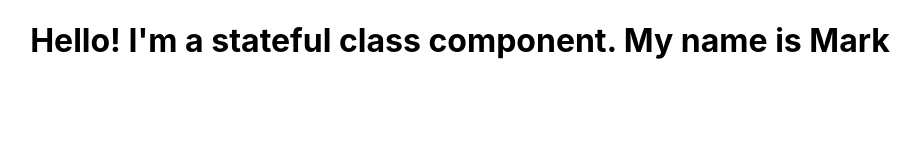
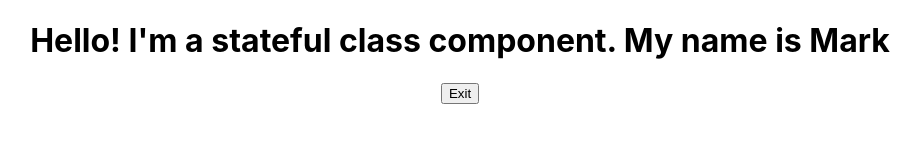
Before and after one commit to marked-gil/ci-first-react-app, a React (Create React App) app in the folder my-app/: page / in a window 1280 px wide. Shown: the top 160 px of the page, without its empty margins (180-1101 px from the left). Built offline with nearby package versions, Linux system fonts and the light colour scheme.

Commit message:
Add 'state'

```diff
--- a/my-app/src/components/StatefulGreeting.js
+++ b/my-app/src/components/StatefulGreeting.js
@@ -1,9 +1,28 @@
-import { Component } from "react";
+// import { Component } from "react";
+import React from "react";
 
 
-class StatefulGreeting extends Component {
+class StatefulGreeting extends React.Component {
+    // A special method that is always called when the class is first instantiated
+    // & where 'state' is usually defined in class components.
+    constructor(props) {
+        super(props);   // Ensures that the constructor for the parent class (React.Component) is also called;
+                        // Also best practice to pass 'props' to both the constructor method & super() function,
+                        // so any props you've passed into the component are also passed through when calling super.
+
+        // As soon as this class is instantiated, it will automatically have a property called 'state'
+        this.state = {
+            introduction: "Hello!",
+            buttonText: "Exit",
+        };
+    }
     render() {
-        return <h1>Hello! {this.props.greeting} My name is {this.props.name}</h1>
+        return (
+            <div>
+                <h1>{this.state.introduction} {this.props.greeting} My name is {this.props.name}</h1>
+                <button>{this.state.buttonText}</button>
+            </div>
+        )
     }
 }
 
```
